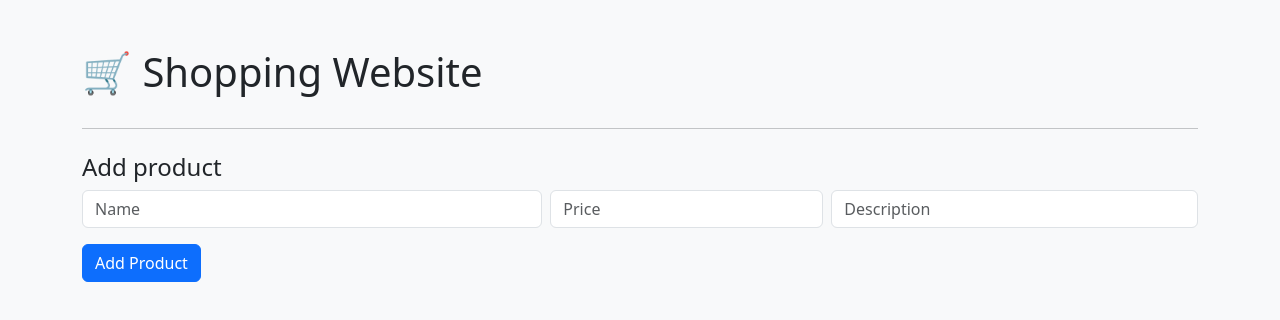
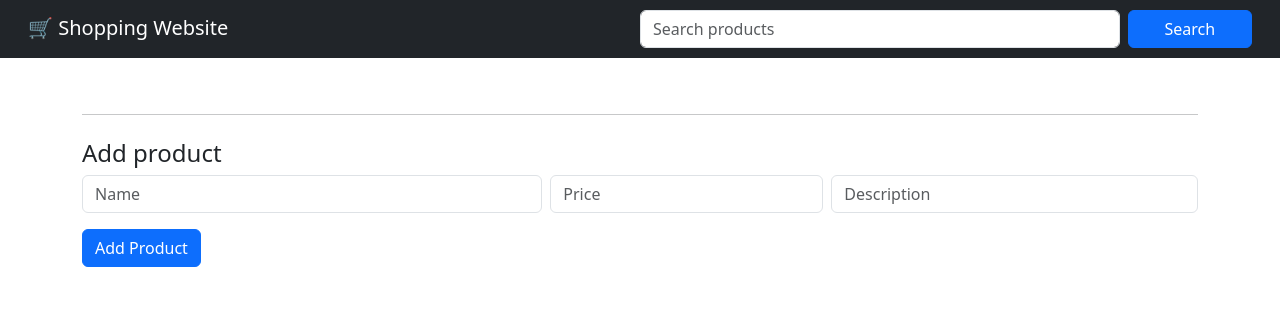
Before and after one commit to nikita-khot571/Shopping-Website-New-, a website: page public/index.html in a window 1280 px wide. Drawn offline with nearby package versions, Linux system fonts and the light colour scheme.

Commit message:
Added navigation bar

```diff
--- a/package.json
+++ b/package.json
@@ -20,6 +20,8 @@
     "graphql": "^16.11.0"
   },
   "devDependencies": {
+    "@types/cors": "^2.8.19",
+    "@types/express": "^5.0.3",
     "@types/node": "^24.3.1",
     "ts-node-dev": "^2.0.0",
     "typescript": "^5.9.2"
--- a/public/index.html
+++ b/public/index.html
@@ -6,11 +6,24 @@
   <meta name="viewport" content="width=device-width, initial-scale=1" />
   <link href="https://cdn.jsdelivr.net/npm/bootstrap@5.3.2/dist/css/bootstrap.min.css" rel="stylesheet">
 </head>
-<body class="bg-light">
+<body >
+  <nav class="navbar navbar-expand-lg navbar-dark bg-dark">
+      <div class="container-fluid mx-3">
+        <h3><a class="navbar-brand" href="#">🛒 Shopping Website</a></h3>
+        <form class="d-flex ms-auto" role="search" style="width: 50%">
+          <input
+            class="form-control me-2 w-70"
+            type="search"
+            placeholder="Search products"
+            aria-label="Search"
+          />
+          <button class="btn btn-primary w-25" type="submit">Search</button>
+        </form>
+      </div>
+    </nav>
+
   <div class="container py-5">
-    <h1 class="mb-4">🛒 Shopping Website</h1>
-
-    <div id="products" class="row g-3"></div>
+      <div id="products" class="row g-3"></div>
 
     <hr class="my-4" />
 
```
Also changed, not shown: 1 other file.
